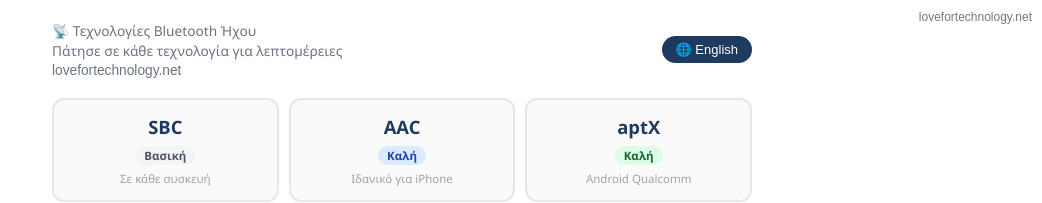
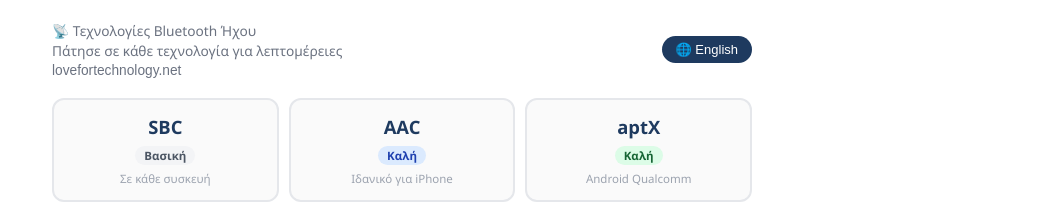
Before and after one commit to evaggelosevaggelou/diagrams, a plain HTML site: page bluetooth_audio_codecs.html in a window 1280 px wide. Shown: the top 203 px of the page, without its empty margins (238-1280 px from the left). Drawn offline with Linux system fonts and the light colour scheme.

Commit message:
Update bluetooth_audio_codecs.html

```diff
--- a/bluetooth_audio_codecs.html
+++ b/bluetooth_audio_codecs.html
@@ -176,8 +176,5 @@ renderCards();
 renderEmpty();
 </script>
 
-<div style="position:absolute; top:10px; right:10px; font-size:12px; opacity:0.8; color:#555; font-family:Arial,sans-serif; z-index:9999; pointer-events:none;">
-  lovefortechnology.net
-</div>
 </body>
 </html>
```
